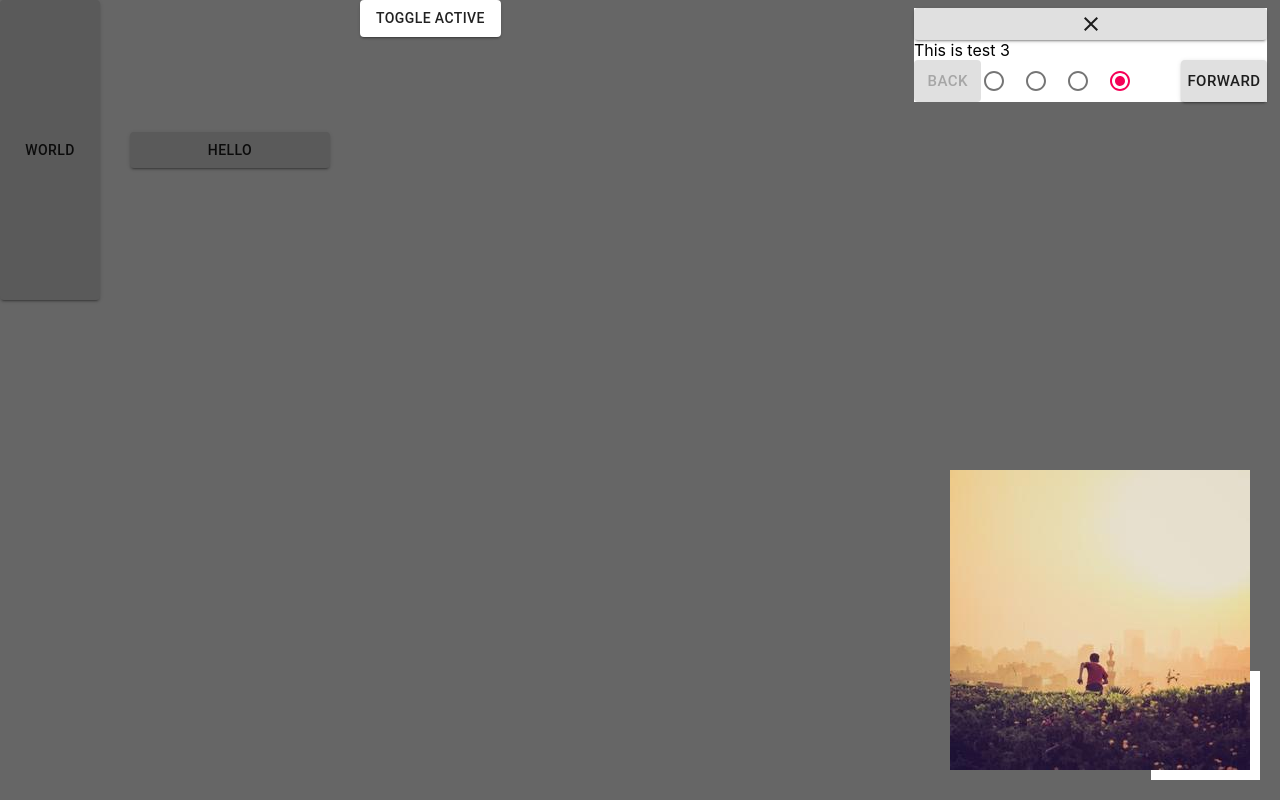
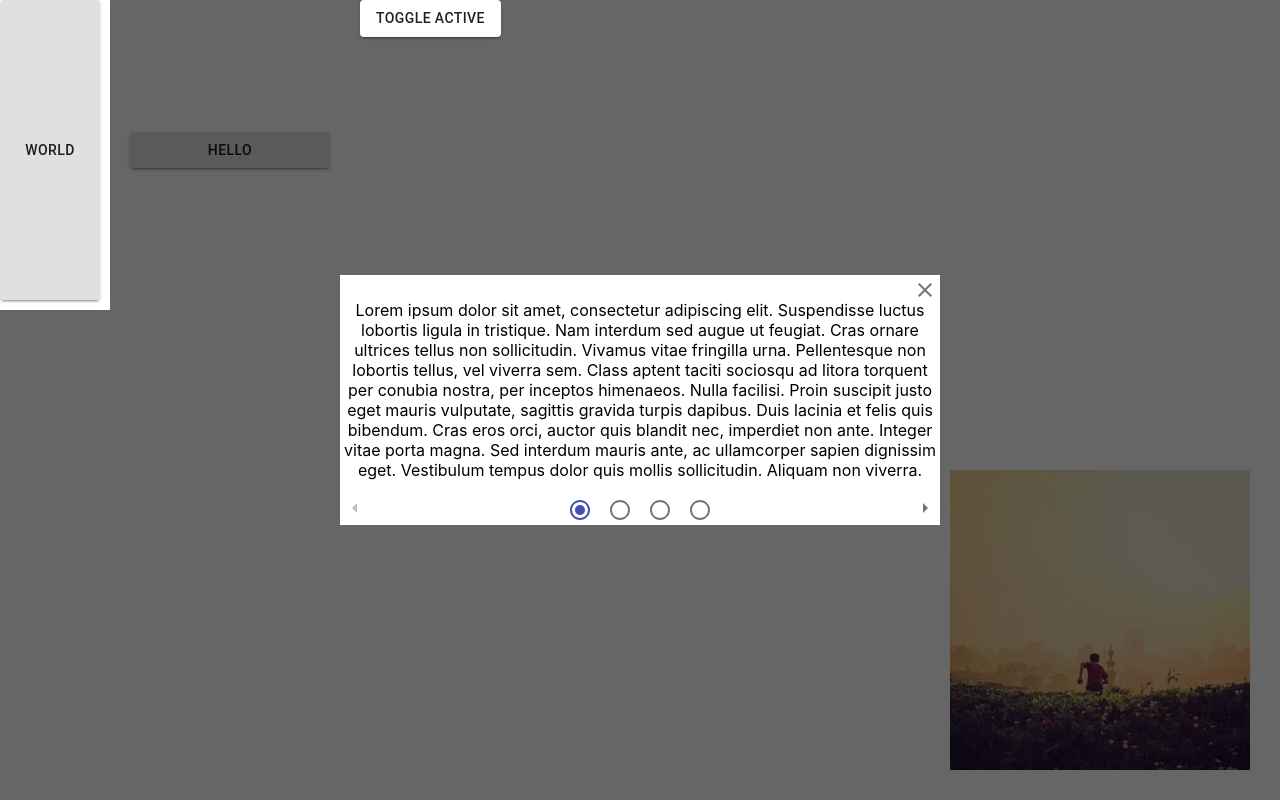
Before and after one commit to wdonray/react-guide, a React (Create React App) app: page / in a window 1280 px wide. Built offline with nearby package versions, Linux system fonts and the light colour scheme.

Commit message:
Good progress on content

```diff
--- a/src/Guide/Guide.css
+++ b/src/Guide/Guide.css
@@ -17,6 +17,7 @@
     z-index: 9999;
     background-color: white;
     pointer-events: auto;
+    transition: all 0.5s;
 }
 
 /*body {*/
--- a/src/Guide/Guide.js
+++ b/src/Guide/Guide.js
@@ -20,9 +20,7 @@ export const ContentPosition =  {
 export class Guide {
     constructor(active, steps) {
         this.active = active;
-        this.steps = this.currentStepCheck(steps);
-        this.currentStep = null;
-        this.prevStep = [];
+        this.steps = steps;
     }
     //Active
     getActive = () => this.active;
@@ -30,51 +28,61 @@ export class Guide {
     //Steps
     getSteps = () => this.steps;
     addStep = (step) => {
-        this.steps.push(step);
-        this.currentStep = this.steps[this.steps.length - 1];
+        if (this.getSteps().length === 0) {
+            step.active = true;
+        }
+        this.getSteps().push(step);
     };
-    getCurrentStep = () => this.currentStep;
+    getCurrentStep = () => {
+        return this.getSteps().find(item => item.active)
+    };
+    getCurrentStepIndex = () => {
+        return this.getSteps().findIndex(item => item.active)
+    };
     gotToStep = (step) => {
-        let found = this.steps.find(item => item === step);
+        let found = this.getSteps().find(item => item === step);
         if (found) {
             this.currentStep = found;
             return this.currentStep;
         }
         return this.currentStep;
     };
-    getPrevStep = () => this.prevStep;
+    getPrevStep = () => {
+        return this.getSteps()[this.getSteps().findIndex(item => item.active) - 1];
+    };
     removeStep = (step) => {
-        for (let i = 0; i < this.steps.length; i++) {
-            if (this.steps[i] === step) {
-                this.steps.splice(i, 1);
+        for (let i = 0; i < this.getSteps().length; i++) {
+            if (this.getSteps()[i] === step) {
+                this.getSteps().splice(i, 1);
             }
         }
     };
     nextStep = () => {
-        this.prevStep.push(this.steps[this.steps.length - 1]);
-        this.steps.pop();
-        if (this.steps.length === 0) {
+        if (this.getCurrentStepIndex() >= this.getSteps().length) {
+            this.getCurrentStep().active = false;
             this.active = false;
-            this.currentStep = null;
         } else {
-            this.steps = this.currentStepCheck(this.steps);
-            this.currentStep = this.steps[this.steps.length - 1];
+            this.currentStepCheck(this.getSteps()[this.getCurrentStepIndex() + 1]).active = true;
+            this.getCurrentStep().active = false;
+        }
+        console.log(this.getSteps())
+    };
+    goToPrevStep = () => {
+        if (this.getCurrentStepIndex() >= 1) {
+            this.getCurrentStep().active = false;
+            this.currentStepCheck(this.getSteps()[this.getCurrentStepIndex() - 1]).active = true;
         }
     };
-    goToPrevStep = () => {
-        let value = this.prevStep[this.prevStep.length - 1];
-        this.prevStep.pop();
-        this.steps.push(value);
-        this.currentStep = value;
-    };
-    currentStepCheck = (steps) => {
-        if (steps.length > 0) {
-            while(document.getElementById(steps[steps.length - 1].element) === null) {
-                console.log(`Element not found (${steps[steps.length - 1].element}), it has been removed from steps`);
-                steps.pop();
-            }
+    currentStepCheck = (step) => {
+        let stepToTest = step;
+        // console.log(stepToTest)
+        while (document.getElementById(stepToTest.element) === null) {
+            let dirtyStep = this.getSteps().find(item => item === stepToTest);
+            dirtyStep.dirty = true;
+            dirtyStep.active = false;
+            console.log(`Element marked dirty: ${dirtyStep.element}`);
+            stepToTest = this.getSteps()[this.getSteps().findIndex(item => item === stepToTest) + 1];
         }
-        this.currentStep = steps[steps.length - 1];
-        return steps;
+        return stepToTest;
     }
 }
--- a/src/Guide/GuideRenderer.js
+++ b/src/Guide/GuideRenderer.js
@@ -1,7 +1,7 @@
-import React, {Component} from 'react';
+import React, {Component, createRef} from 'react';
 import {ContentPosition} from "./Guide";
-import {Button, Grid, Radio} from "@material-ui/core";
-import {Close} from "@material-ui/icons"
+import {Button, Grid, Radio, IconButton} from "@material-ui/core";
+import {Close, ArrowLeft, ArrowRight, RadioButtonChecked, RadioButtonUnchecked} from "@material-ui/icons"
 import img from "../Test/173-300x300.jpg"
 import './Guide.css'
 //TODO: Finished Content Holder
@@ -10,6 +10,7 @@ import './Guide.css'
 class GuideRenderer extends Component {
     constructor(props) {
         super(props);
+        this.containerRef = createRef();
         this.state = {
             guide: props.guide,
             currentStep: null,
@@ -21,10 +22,9 @@ class GuideRenderer extends Component {
     componentDidMount() {
         //Init
         if (this.state.guide) {
-            this.state.guide.currentStepCheck(this.state.guide.getSteps());
-            this.setState({currentStep: this.state.guide.getCurrentStep()});
+            this.setCurrentStep();
         }
-        this.interval = setInterval(this.setCurrentStep, 5000);
+        this.interval = setInterval(this.setCurrentStep, 1000);
         window.addEventListener('resize', this.setCurrentStep);
     }
 
@@ -38,7 +38,7 @@ class GuideRenderer extends Component {
     };
 
     static getDerivedStateFromProps(nextProps, prevState) {
-        if (nextProps.guide.active && nextProps.guide.currentStep) {
+        if (nextProps.guide.active && nextProps.guide.getCurrentStep()) {
             //Get the current steps element
             let step = document.getElementById(nextProps.guide.getCurrentStep().element);
             //Check if we have actually moved to the next step and are not on same element
@@ -64,7 +64,7 @@ class GuideRenderer extends Component {
         }
         return {
             active: nextProps.guide.active,
-            currentStep: nextProps.guide.currentStep
+            currentStep: nextProps.guide.getCurrentStep()
         }
     };
 
@@ -144,30 +144,35 @@ class GuideRenderer extends Component {
                             top: document.getElementById(this.state.currentStep.element).offsetTop - 10,
                             left: document.getElementById(this.state.currentStep.element).offsetLeft - 10,
                         }}/>
+                        {/*Container*/}
                         <div
+                            ref={this.containerRef}
                             className={'container'}
                             style={{
                                 display: this.state.fade ? 'none' : 'flex',
                                 right: this.positionRight(this.state.currentStep.contentPosition),
-                                left: this.positionLeft(this.state.currentStep.contentPosition, document.getElementById(this.state.currentStep.element).offsetWidth),
+                                left: this.positionLeft(this.state.currentStep.contentPosition, this.containerRef.current ? this.containerRef.current.offsetWidth : 0),
                                 bottom: this.positionBottom(this.state.currentStep.contentPosition),
-                                top: this.positionTop(this.state.currentStep.contentPosition, document.getElementById(this.state.currentStep.element).offsetHeight),
+                                top: this.positionTop(this.state.currentStep.contentPosition, this.containerRef.current ? this.containerRef.current.offsetHeight : 0),
                             }}>
-                            <Button
+                            <div style={{height: '25px'}}>
+                                <IconButton
+                                    style={{position: 'absolute', top: '0px', right: '0px'}}
                                     size={'small'}
-                                variant="contained"
                                     onClick={() => {
                                         this.state.guide.setActive(!this.state.guide.getActive());
                                         this.setState({active: this.state.guide.getActive()});
                                     }}>
                                     <Close/>
-                            </Button>
+                                </IconButton>
+                            </div>
+                            <div style={{textAlign: 'center', maxWidth: '600px'}}>
                                 {this.state.currentStep.content}
-                            <div style={{display: 'flex'}}>
-                                <Button
-                                    size={'large'}
-                                    variant="contained"
-                                    disabled={this.state.guide.prevStep.length === 0}
+                            </div>
+                            <div style={{display: 'flex', height: '35px', marginTop: '10px'}}>
+                                <IconButton
+                                    size={'small'}
+                                    disabled={this.state.guide.getCurrentStepIndex() === 0}
                                     onClick={() => {
                                         this.state.guide.goToPrevStep();
                                         this.setState({fade: true});
@@ -176,23 +181,21 @@ class GuideRenderer extends Component {
                                         }, 500)
                                     }}
                                 >
-                                    Back
-                                </Button>
-                                <Grid container spacing={2}>
+                                    <ArrowLeft/>
+                                </IconButton>
+                                <Grid style={{margin: '0 auto', width: 'auto'}} container spacing={2}>
                                     {
                                         this.state.guide.getSteps().map((step) => {
                                             if (step === this.state.currentStep) {
-                                                return <Radio key={step.element}
-                                                              value={step.element}
-                                                              checked={true}/>
+                                                return <Grid item key={step.element}> <RadioButtonChecked  color={'primary'}/> </Grid>
                                             }
-                                            return <Radio key={step.element} value={step.element} checked={false}/>
+                                            return <Grid item key={step.element}> <RadioButtonUnchecked color={step.dirty ? 'disabled' : 'action'}/> </Grid>
                                         })
                                     }
                                 </Grid>
-                                <Button
-                                    size={'large'}
-                                    variant="contained"
+                                <IconButton
+                                    style={{position: 'relative', right: '0px'}}
+                                    size={'small'}
                                     onClick={() => {
                                         this.state.guide.nextStep();
                                         this.setState({fade: true});
@@ -201,8 +204,8 @@ class GuideRenderer extends Component {
                                         }, 500)
                                     }}
                                 >
-                                    {this.state.guide.steps.length === 1 ? 'End' : 'Forward'}
-                                </Button>
+                                    <ArrowRight/>
+                                </IconButton>
                             </div>
                         </div>
                     </div> : null
--- a/src/index.js
+++ b/src/index.js
@@ -6,10 +6,10 @@ import GuideRenderer from "./Guide/GuideRenderer";
 import {ContentPosition, Guide, Step} from "./Guide/Guide";
 
 let guide = new Guide(true, [],);
-guide.addStep(new Step('test1', 'This is test 1', ContentPosition.middle));
-guide.addStep(new Step('test2', 'This is test 2', ContentPosition.bottomMiddle));
-guide.addStep(new Step('fail', 'This should fail', ContentPosition.middleRight));
-guide.addStep(new Step('test3', 'This is test 3', ContentPosition.topRight));
+guide.addStep(new Step('test1', 'Lorem ipsum dolor sit amet, consectetur adipiscing elit. Suspendisse luctus lobortis ligula in tristique. Nam interdum sed augue ut feugiat. Cras ornare ultrices tellus non sollicitudin. Vivamus vitae fringilla urna. Pellentesque non lobortis tellus, vel viverra sem. Class aptent taciti sociosqu ad litora torquent per conubia nostra, per inceptos himenaeos. Nulla facilisi. Proin suscipit justo eget mauris vulputate, sagittis gravida turpis dapibus. Duis lacinia et felis quis bibendum. Cras eros orci, auctor quis blandit nec, imperdiet non ante. Integer vitae porta magna. Sed interdum mauris ante, ac ullamcorper sapien dignissim eget. Vestibulum tempus dolor quis mollis sollicitudin. Aliquam non viverra.', ContentPosition.middle));
+guide.addStep(new Step('test2', 'Praesent fermentum leo sapien, eu ultricies neque mollis in. Sed suscipit risus nec enim commodo convallis. Etiam nec porttitor enim. Pellentesque eu nisl tellus. Aliquam erat volutpat. Nulla vel orci ante. Sed metus purus, pellentesque sed mi a, feugiat fermentum augue. Maecenas id tincidunt nibh, at placerat metus. Phasellus non odio diam. Nulla facilisis quis turpis nec mollis. Interdum et malesuada fames ac ante ipsum primis in faucibus. Quisque elementum ornare orci, sit amet feugiat est consequat non. Maecenas viverra mi vel sem porta gravida. Vivamus et ullamcorper purus. Sed eget tincidunt leo, vitae lobortis dui. Nullam lobortis id purus ut molestie. Nam eu magna nunc. Donec turpis eros, placerat at ullamcorper vitae, dignissim sed lacus. Nullam malesuada id dui.', ContentPosition.bottomMiddle));
+guide.addStep(new Step('fail', 'fail', ContentPosition.middleRight));
+guide.addStep(new Step('test3', 'Nam et mi sed lectus fermentum facilisis. Suspendisse eleifend, odio id molestie convallis, urna lorem efficitur est, et tempus lectus lacus vel ex. Praesent arcu massa, porttitor eu lacinia id, vulputate non libero. Vestibulum nec aliquam leo. Proin ac maximus felis, nec tincidunt enim. Praesent sapien purus, feugiat eget fringilla vitae, fermentum non nunc. Mauris dictum, diam vel hendrerit bibendum.', ContentPosition.topRight));
 ReactDOM.render(<GuideRenderer guide={guide} />, document.getElementById('root'));
 
 // If you want your app to work offline and load faster, you can change
```
Lines whose indentation alone changed are shown as unchanged.
